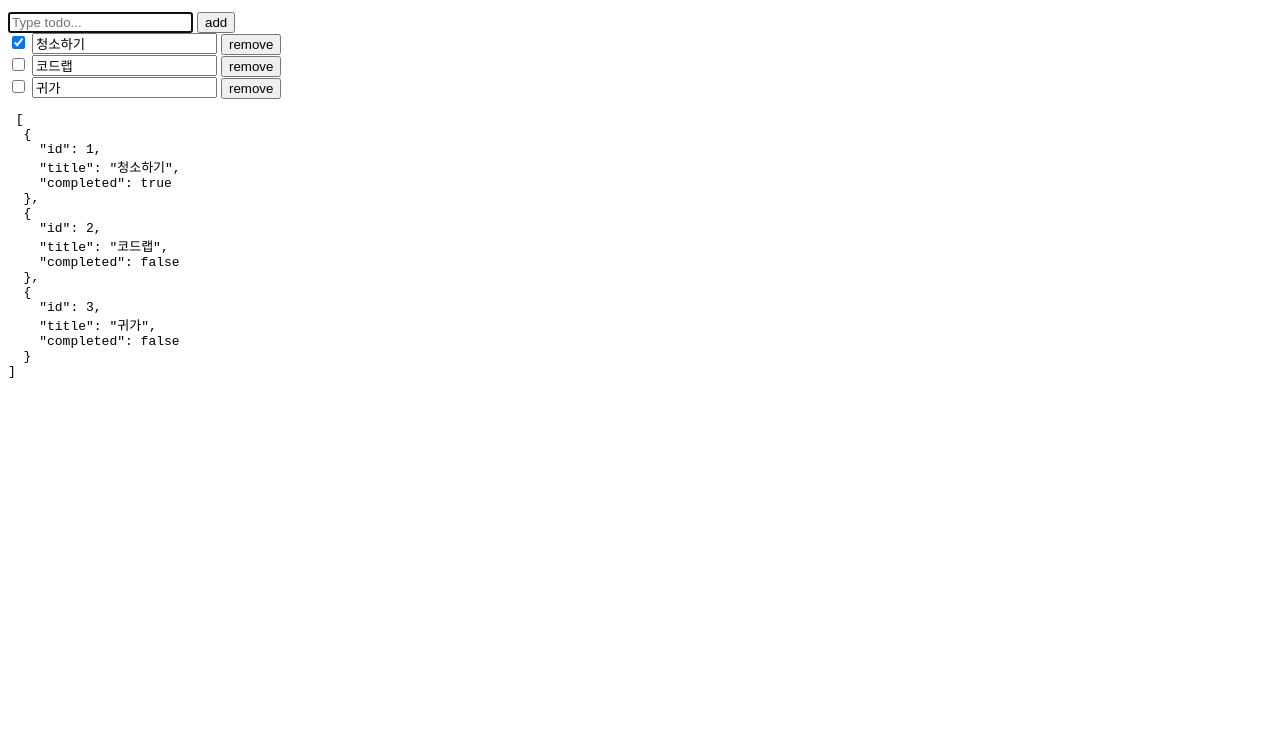
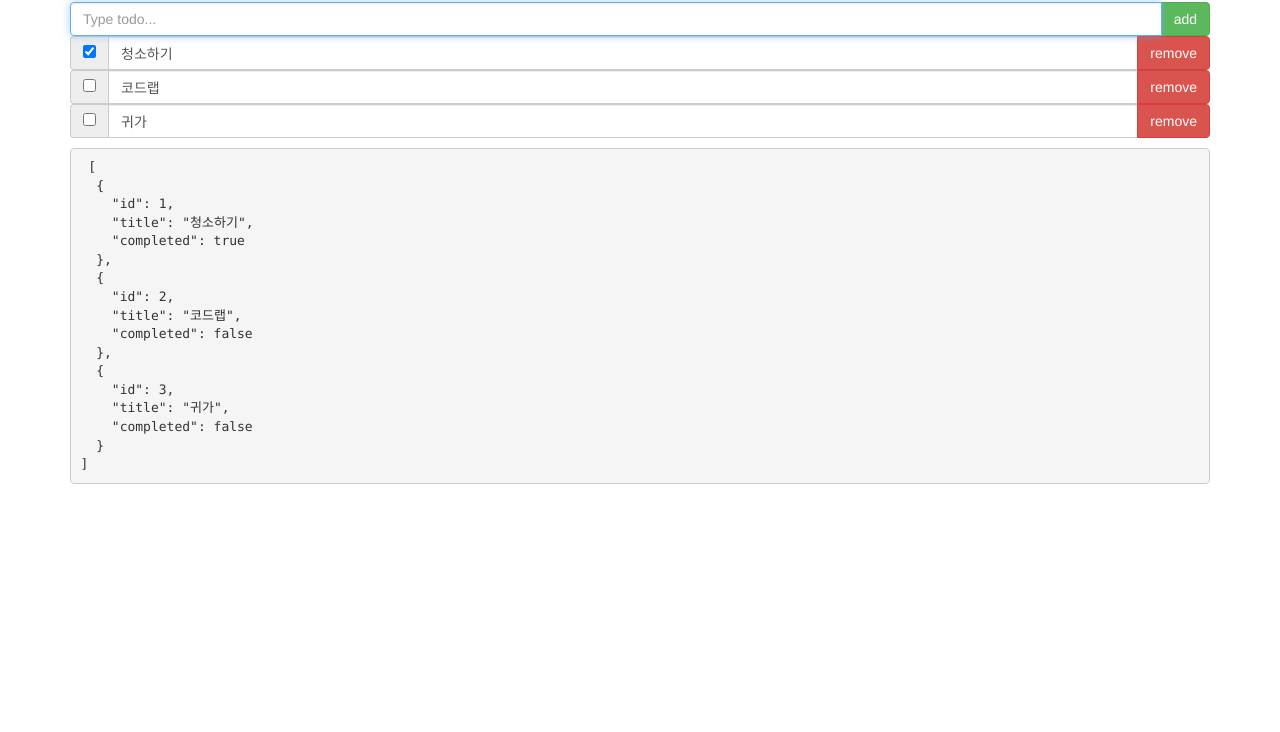
Before and after one commit to choijaewoong/todomvc_angular, a website: page index.html in a window 1280 px wide. Shown: the part 68-800 px from the top of the page. Drawn offline with nearby package versions, Linux system fonts and the light colour scheme.

Commit message:
부트스트랩 추가 및 디자인

```diff
--- a/index.html
+++ b/index.html
@@ -3,28 +3,42 @@
 <html lang="en" ng-app="todomvc">
 <head>
   <meta charset="UTF-8">
+  <link rel="stylesheet" href="node_modules/bootstrap/dist/css/bootstrap.css">
   <title>Angular | TodoMVC</title>
 </head>
 <!--  -->
 <body ng-controller="TodomvcCtrl">
+  <div class="container">
     <h1> To Do List</h1>
 
     <!-- 새로운 todo 입력 -->
     <form ng-submit="add(newTodoTitle)">
-      <input type="text" placeholder="Type todo..." autofocus
+      <div class="input-group">
+        <input type="text" class="form-control" placeholder="Type todo..." autofocus
         ng-model="newTodoTitle">
-      <button type="submit">add</button>
-
+        <span class="input-group-btn">
+          <button class="btn btn-success" type="submit">add</button>
+        </span>
+      </div>
     </form>
 
     <!-- todos 배열 길이 만큼 반복 -->
-  <div ng-repeat="todo in todos">
+    <ul class="list-unstyled">
+      <li ng-repeat="todo in todos">
+        <div class="input-group">
+          <span class="input-group-addon">
             <input type="checkbox" ng-model="todo.completed">
-    <input type="text" ng-model="todo.title">
-    <button ng-click="remove(todo.id)">remove</button>
+          </span>
+          <input type="text" class="form-control" ng-model="todo.title">
+          <span class="input-group-btn">
+            <button class="btn btn-danger" ng-click="remove(todo.id)">remove</button>
+          </span>
         </div>
+      </li>
+    </ul>
     <!-- json 형식 출력 해보기 -->
     <pre> {{todos | json}} </pre>
+  </div>
 
   <!-- 앵귤러 로딩 -->
   <script src="node_modules/angular/angular.js"></script>
```
Lines whose indentation alone changed are shown as unchanged.
